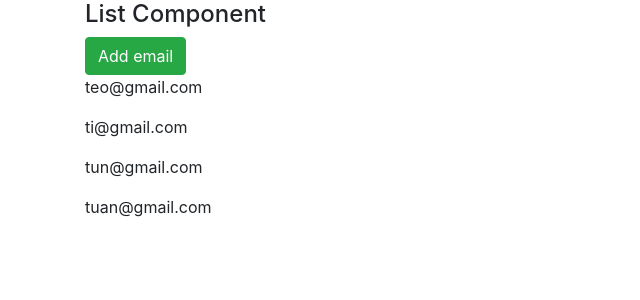
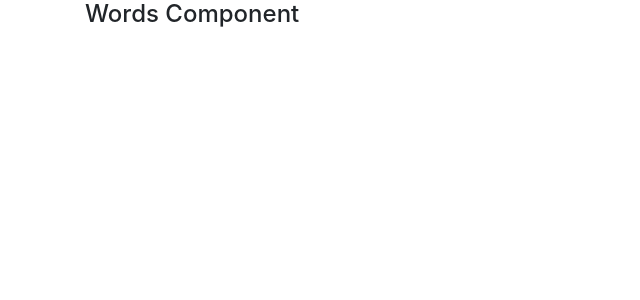
Before and after one commit to vanpho93/ng0705, an Angular app: page / in a window 1280 px wide. Shown: the top 300 px of the page, without its empty margins (0-640 px from the left). Built offline with nearby package versions, Linux system fonts and the light colour scheme.

Commit message:
words component

```diff
--- a/src/app/app.component.html
+++ b/src/app/app.component.html
@@ -1,4 +1,5 @@
 <div class="container">
   <!-- <app-word></app-word> -->
-  <app-list></app-list>
+  <!-- <app-list></app-list> -->
+  <app-words></app-words>
 </div>
--- a/src/app/app.module.ts
+++ b/src/app/app.module.ts
@@ -6,13 +6,15 @@ import { AppComponent } from './app.component';
 import { BoxComponent } from './box/box.component';
 import { WordComponent } from './word/word.component';
 import { ListComponent } from './list/list.component';
+import { WordsComponent } from './words/words.component';
 
 @NgModule({
   declarations: [
     AppComponent,
     BoxComponent,
     WordComponent,
-    ListComponent
+    ListComponent,
+    WordsComponent
   ],
   imports: [
     BrowserModule,
--- /dev/null
+++ b/src/app/words/words.component.ts
@@ -0,0 +1,10 @@
+import { Component } from '@angular/core';
+
+@Component({
+  selector: 'app-words',
+  template: `
+    <h4>Words Component</h4>
+  `
+})
+
+export class WordsComponent {}
```
